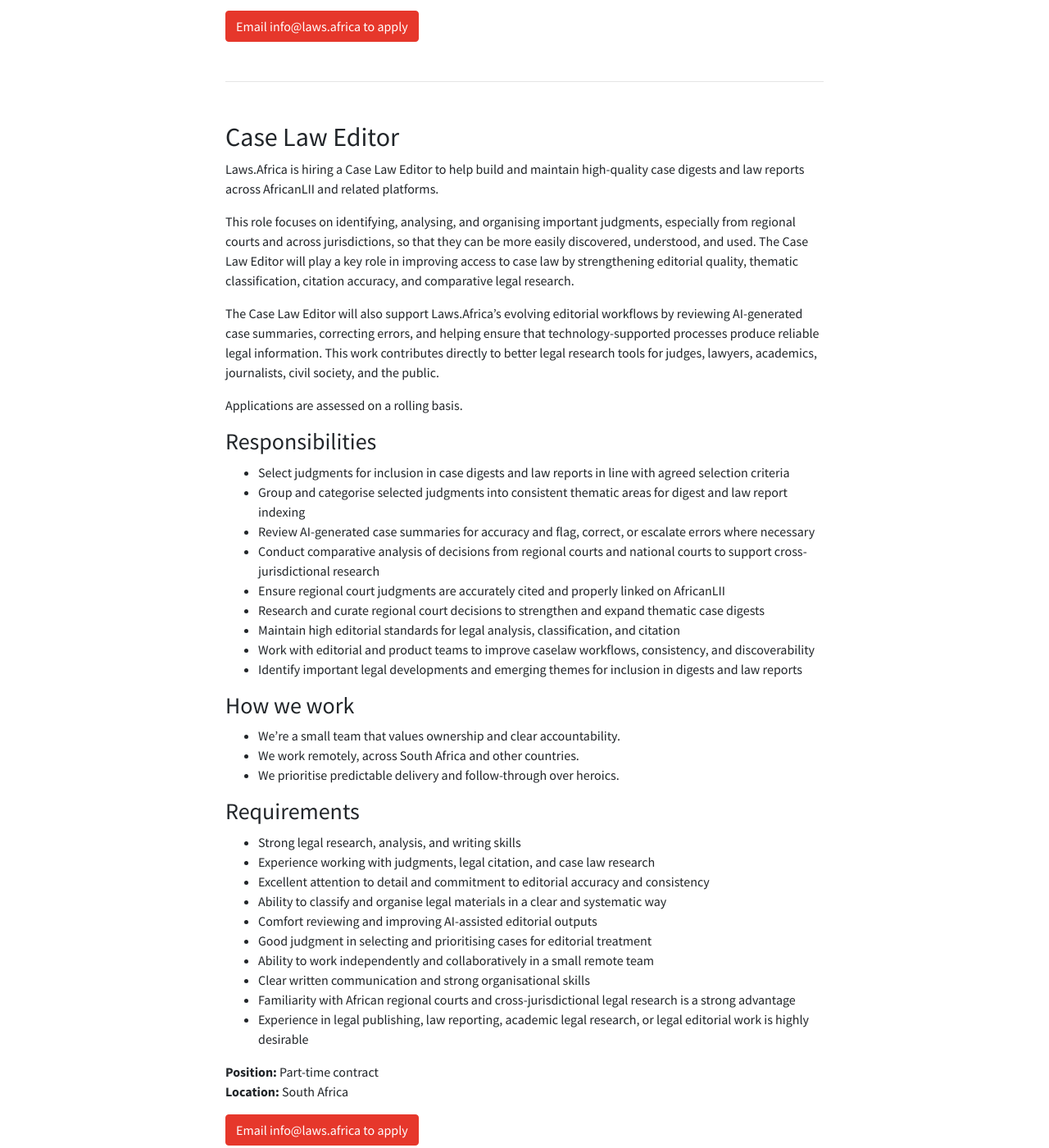
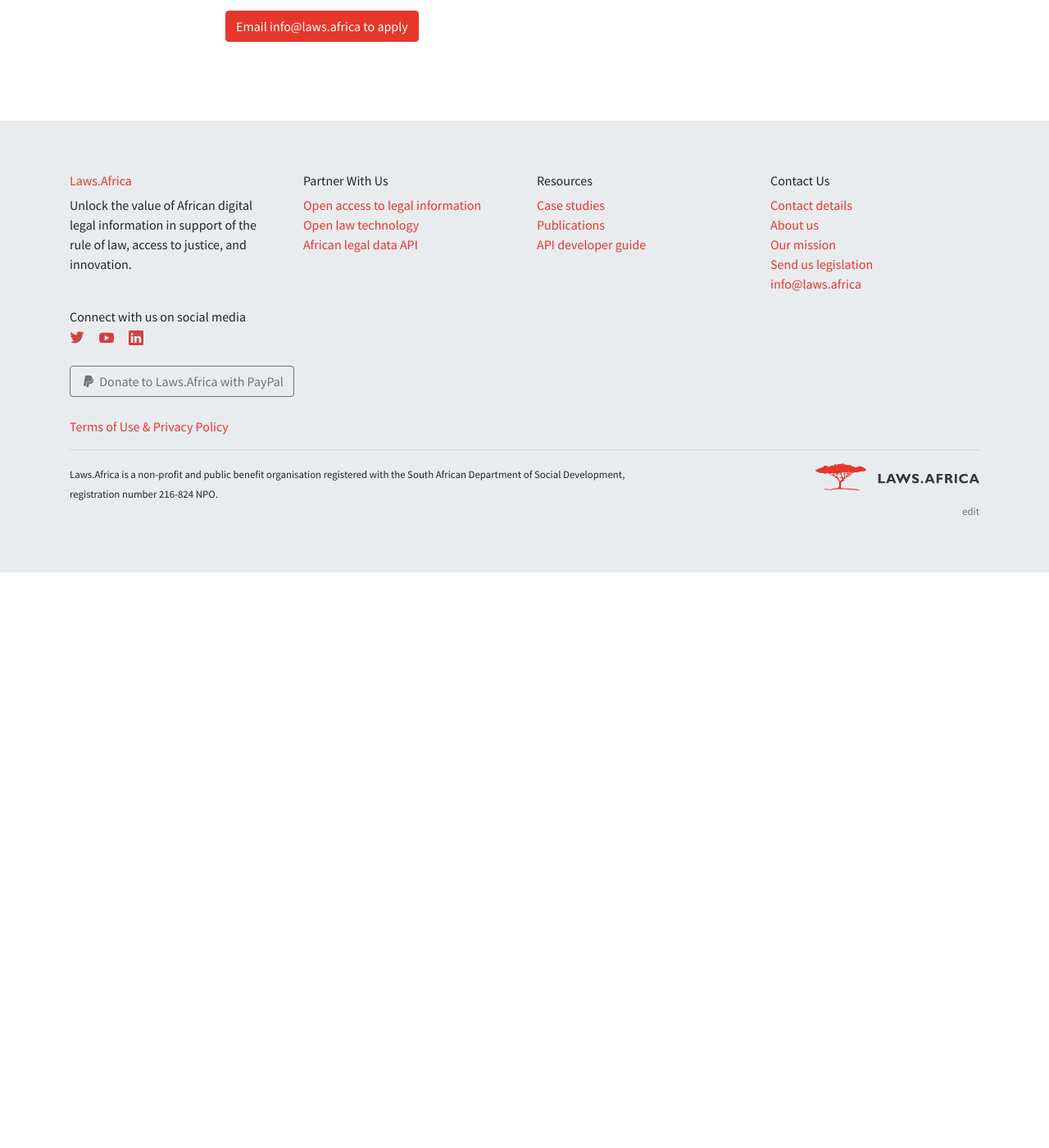
Before and after one commit to laws-africa/laws-africa.github.io, a Jekyll site: the page built from jobs.markdown, in a window 1280 px wide and 1400 px high, scrolled down 3000 px. Shown: the whole window at 82% size. Built offline with Jekyll 4.4.1, drawn with Linux system fonts in a browser that asks for light colours; nearby versions of some CDN libraries; comment, search, counter and statistics services are not loaded; after the commit the page ends 3698 px from its top, so only the background shows below that; some of the changed text lies outside the part shown.

Commit message:
remove filled roles

```diff
--- a/jobs.markdown
+++ b/jobs.markdown
@@ -99,75 +100,4 @@
     * Based in South Africa or Kenya, with ability to travel nationally and internationally when required
   location: South Africa or Kenya (remote)
   type: Full-time
-- title: Case Law Editor
-  description: |-
-    Laws.Africa is hiring a Case Law Editor to help build and maintain high-quality case digests and law reports across AfricanLII and related platforms.
-
-    This role focuses on identifying, analysing, and organising important judgments, especially from regional courts and across jurisdictions, so that they can be more easily discovered, understood, and used. The Case Law Editor will play a key role in improving access to case law by strengthening editorial quality, thematic classification, citation accuracy, and comparative legal research.
-
-    The Case Law Editor will also support Laws.Africa’s evolving editorial workflows by reviewing AI-generated case summaries, correcting errors, and helping ensure that technology-supported processes produce reliable legal information. This work contributes directly to better legal research tools for judges, lawyers, academics, journalists, civil society, and the public.
-
-    Applications are assessed on a rolling basis.
-  responsibilities: |-
-    * Select judgments for inclusion in case digests and law reports in line with agreed selection criteria
-    * Group and categorise selected judgments into consistent thematic areas for digest and law report indexing
-    * Review AI-generated case summaries for accuracy and flag, correct, or escalate errors where necessary
-    * Conduct comparative analysis of decisions from regional courts and national courts to support cross-jurisdictional research
-    * Ensure regional court judgments are accurately cited and properly linked on AfricanLII
-    * Research and curate regional court decisions to strengthen and expand thematic case digests
-    * Maintain high editorial standards for legal analysis, classification, and citation
-    * Work with editorial and product teams to improve caselaw workflows, consistency, and discoverability
-    * Identify important legal developments and emerging themes for inclusion in digests and law reports
-  way_of_working: |-
-    * We’re a small team that values ownership and clear accountability.
-    * We work remotely, across South Africa and other countries.
-    * We prioritise predictable delivery and follow-through over heroics.
-  requirements: |-
-    * Strong legal research, analysis, and writing skills
-    * Experience working with judgments, legal citation, and case law research
-    * Excellent attention to detail and commitment to editorial accuracy and consistency
-    * Ability to classify and organise legal materials in a clear and systematic way
-    * Comfort reviewing and improving AI-assisted editorial outputs
-    * Good judgment in selecting and prioritising cases for editorial treatment
-    * Ability to work independently and collaboratively in a small remote team
-    * Clear written communication and strong organisational skills
-    * Familiarity with African regional courts and cross-jurisdictional legal research is a strong advantage
-    * Experience in legal publishing, law reporting, academic legal research, or legal editorial work is highly desirable
-  location: South Africa
-  type: Part-time contract
-- title: Data Capturer
-  description: |-
-    Laws.Africa is hiring Data Capturers to support the timely and accurate publication of legal materials across AfricanLII, LawLibrary SA, and other LII websites.
-
-    The Data Capturer is responsible for uploading and maintaining digital legal content in line with editorial processes and publication standards. This includes preparing and publishing judgments and other materials, applying editorial and anonymisation guidelines, monitoring source websites for new content, and helping ensure that online legal databases remain complete, accurate, and up to date.
-
-    The Data Capturer will also support content quality and accessibility by proofreading materials, applying taxonomies, conducting audits, and assisting with the digitisation of gazettes and other legal resources. This role is important to maintaining the reliability and usability of AfricanLII’s legal information platforms for researchers, practitioners, journalists, civil society, and the public.
-  responsibilities: |-
-    * Upload judgments in line with the editorial process and adhering to editorial guidelines
-    * Identify and apply the in-house anonymisation policy to judgments that meet the anonymisation criteria
-    * Proofread articles and other materials in line with editorial guidelines
-    * Apply taxonomies to online materials
-    * Monitor a selected list of public websites to ensure content databases are regularly updated
-    * Conduct audits on AfricanLII, LawLibrary SA, and other LII websites as may be assigned from time to time
-    * Upload materials on websites maintained by Laws.Africa
-    * Digitise gazettes in line with documented processes and training provided
-  way_of_working: |-
-    * We’re a small team that values ownership and clear accountability.
-    * We work remotely, across South Africa and other countries.
-    * We prioritise predictable delivery and follow-through over heroics.
-  requirements: |-
-    * Undergraduate degree
-    * An LLB is an advantage
-    * A diploma in Library Science is an advantage
-    * At least 2 years of editorial experience, preferably involving academic output
-    * Knowledge of legal citations and legal resources is highly advantageous
-    * Strong attention to detail
-    * Good Microsoft Word editing skills
-    * Good Adobe Acrobat skills
-    * Computer proficiency and a high level of comfort working with the internet and web technologies from an editorial perspective
-    * Strong written English
-    * Proficiency in other languages is highly advantageous
-  location: South Africa
-  type: Part-time contract
-layout: jobs
 ---
```
Also changed, not shown: other parts of jobs.markdown (+1 -0 lines).
